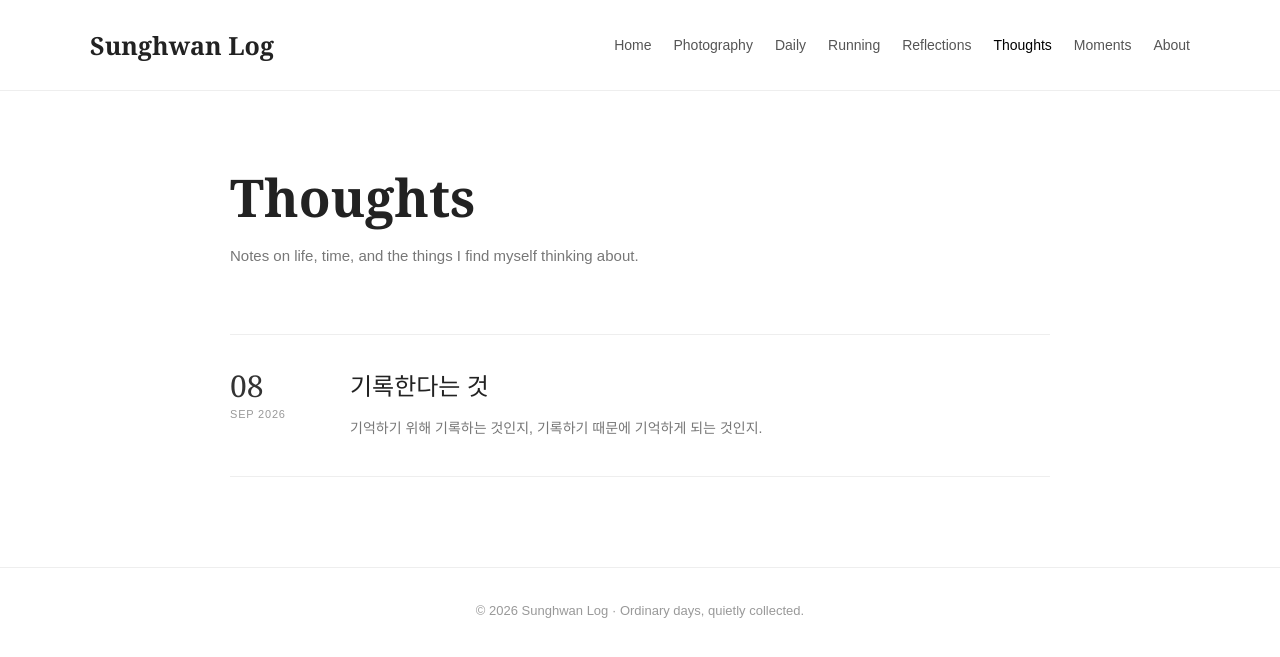
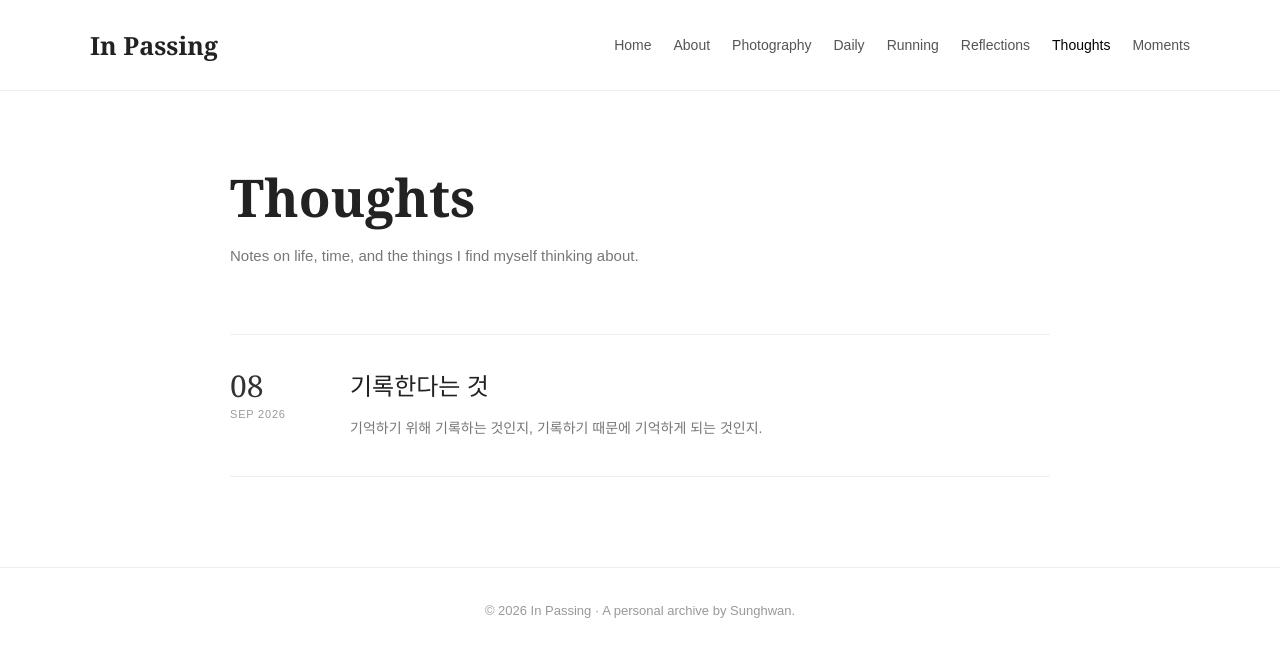
Before and after one commit to sunghwanlog/sunghwanlog.github.io, a Jekyll site: the page built from thoughts.html, in a window 1280 px wide. Shown: the top 657 px of the page. Built offline with Jekyll 4.4.1, drawn with Linux system fonts in a browser that asks for light colours.

Commit message:
Update thoughts.html

```diff
--- a/thoughts.html
+++ b/thoughts.html
@@ -13,7 +13,7 @@
     content="width=device-width, initial-scale=1.0"
   >
 
-  <title>Thoughts | Sunghwan Log</title>
+  <title>Thoughts | In Passing</title>
 
 
   <style>
@@ -403,67 +403,10 @@
 
 
 <!-- =========================
-     HEADER
+     COMMON HEADER
 ========================= -->
 
-<header>
-
-  <div class="container">
-
-    <nav>
-
-
-      <div class="logo">
-
-        <a href="{{ '/' | relative_url }}">
-          Sunghwan Log
-        </a>
-
-      </div>
-
-
-
-      <div class="menu">
-
-        <a href="{{ '/' | relative_url }}">
-          Home
-        </a>
-
-        <a href="{{ '/photography.html' | relative_url }}">
-          Photography
-        </a>
-
-        <a href="{{ '/daily.html' | relative_url }}">
-          Daily
-        </a>
-
-        <a href="{{ '/running.html' | relative_url }}">
-          Running
-        </a>
-
-        <a href="{{ '/reflections.html' | relative_url }}">
-          Reflections
-        </a>
-
-        <a
-          class="active"
-          href="{{ '/thoughts.html' | relative_url }}"
-        >
-          Thoughts
-        </a>
-
-        <a href="{{ '/moments.html' | relative_url }}">Moments</a>
-
-        <a href="{{ '/about.html' | relative_url }}">About</a>
-
-      </div>
-
-
-    </nav>
-
-  </div>
-
-</header>
+{% include header.html %}
 
 
 
@@ -585,8 +528,8 @@
 
 <footer>
 
-  © 2026 Sunghwan Log ·
-  Ordinary days, quietly collected.
+  © 2026 In Passing ·
+  A personal archive by Sunghwan.
 
 </footer>
 
```
